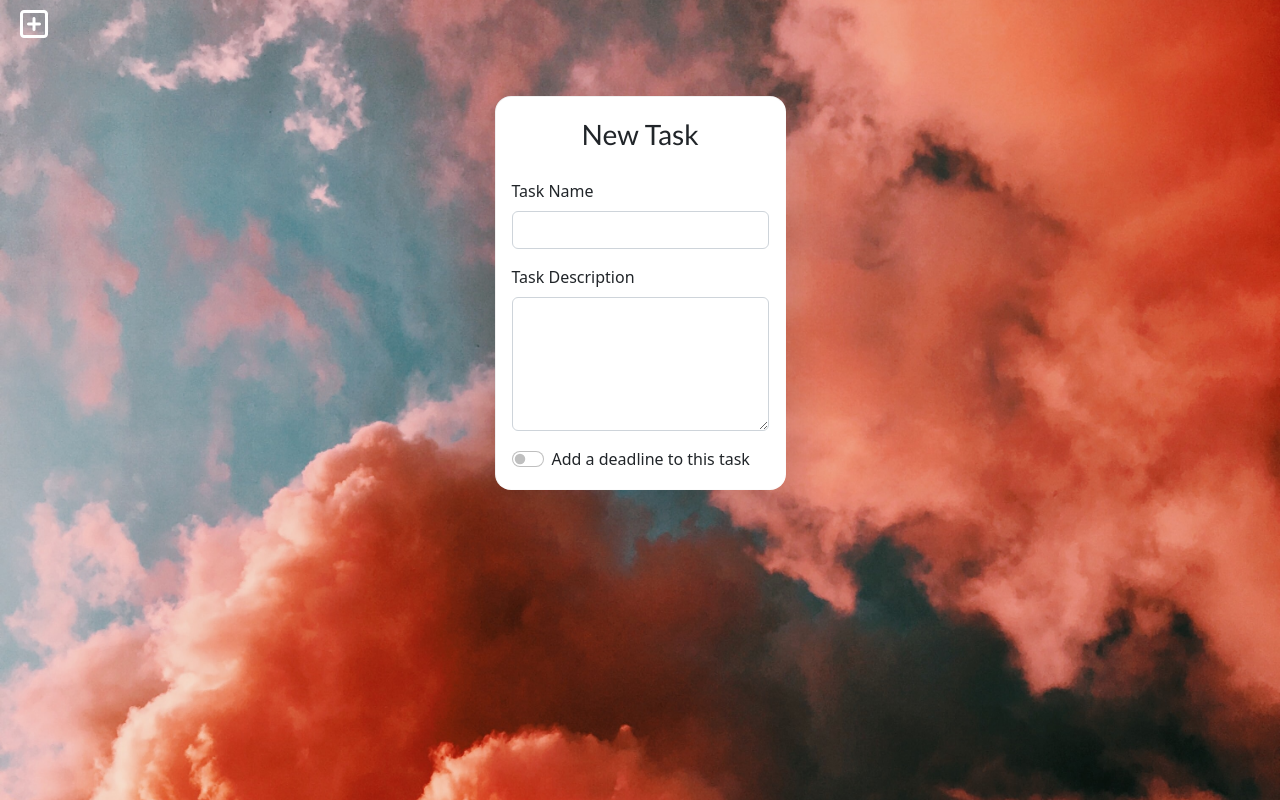
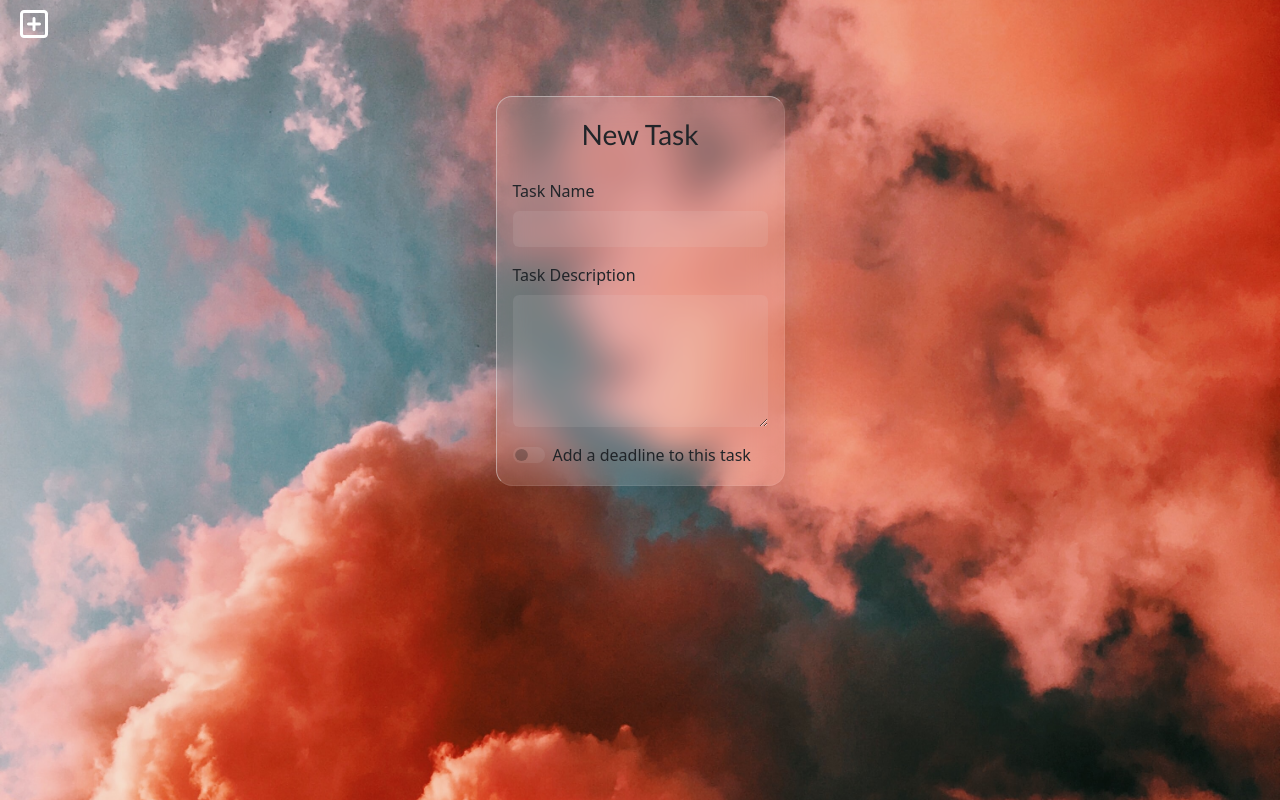
Before and after one commit to temoc1n/Treffio, a Vue app in the folder treffio_vuejs/: page /new-task in a window 1280 px wide. Built offline with nearby package versions, Linux system fonts and the light colour scheme.

Commit message:
Style Changes on New Task

```diff
--- a/treffio_vuejs/src/assets/main.css
+++ b/treffio_vuejs/src/assets/main.css
@@ -14,6 +14,15 @@ h1, h2, h3, h4, h5, span, p {
     font-family: 'Gill Sans', 'Gill Sans MT', Calibri, 'Trebuchet MS', sans-serif;
 }
 
+input, textarea {
+    background-color: rgba(225,225,225,0.1) !important;
+    border: 0px solid rgba(255, 250, 250, 0) !important;
+}
+
+.form-control:focus {
+    box-shadow: none !important;
+    border-color: none;
+}
 
 .delete-btn:hover, .delete-btn:active {
     background-color: rgba(255, 0, 0, 0.744) !important;
--- a/treffio_vuejs/src/views/NewTask.vue
+++ b/treffio_vuejs/src/views/NewTask.vue
@@ -11,12 +11,12 @@
                 <div class="text-center">
                 </div>
                 <div class="col-md-12 d-flex justify-content-center mt-5">
-                    <div class="card my-auto shadow-lg" :style="getIndex">
+                    <div class="card my-auto shadow-lg task-card" :style="getIndex">
                         <h3 class="text-center mt-3">New Task</h3>
                         <div class="card-body">
                             <div class="mb-3">
                                 <label for="exampleFormControlInput1" class="form-label">Task Name</label>
-                                <input type="name" class="form-control" id="exampleFormControlInput1">
+                                <input type="name" class="form-control border-0" id="exampleFormControlInput1">
                             </div>
                             <div class="mb-3">
                                 <label for="exampleFormControlTextarea1" class="form-label">Task Description</label>
```
